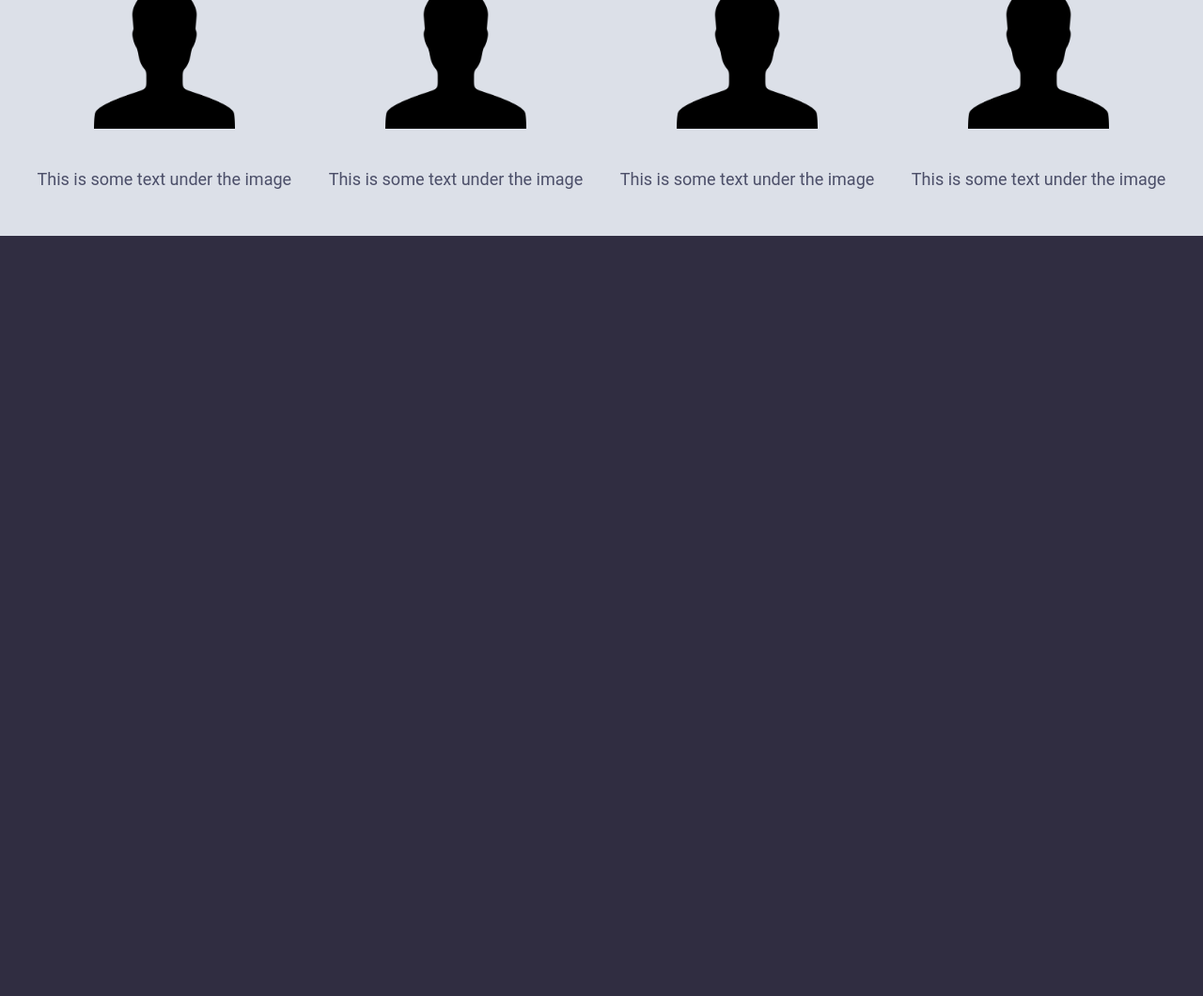
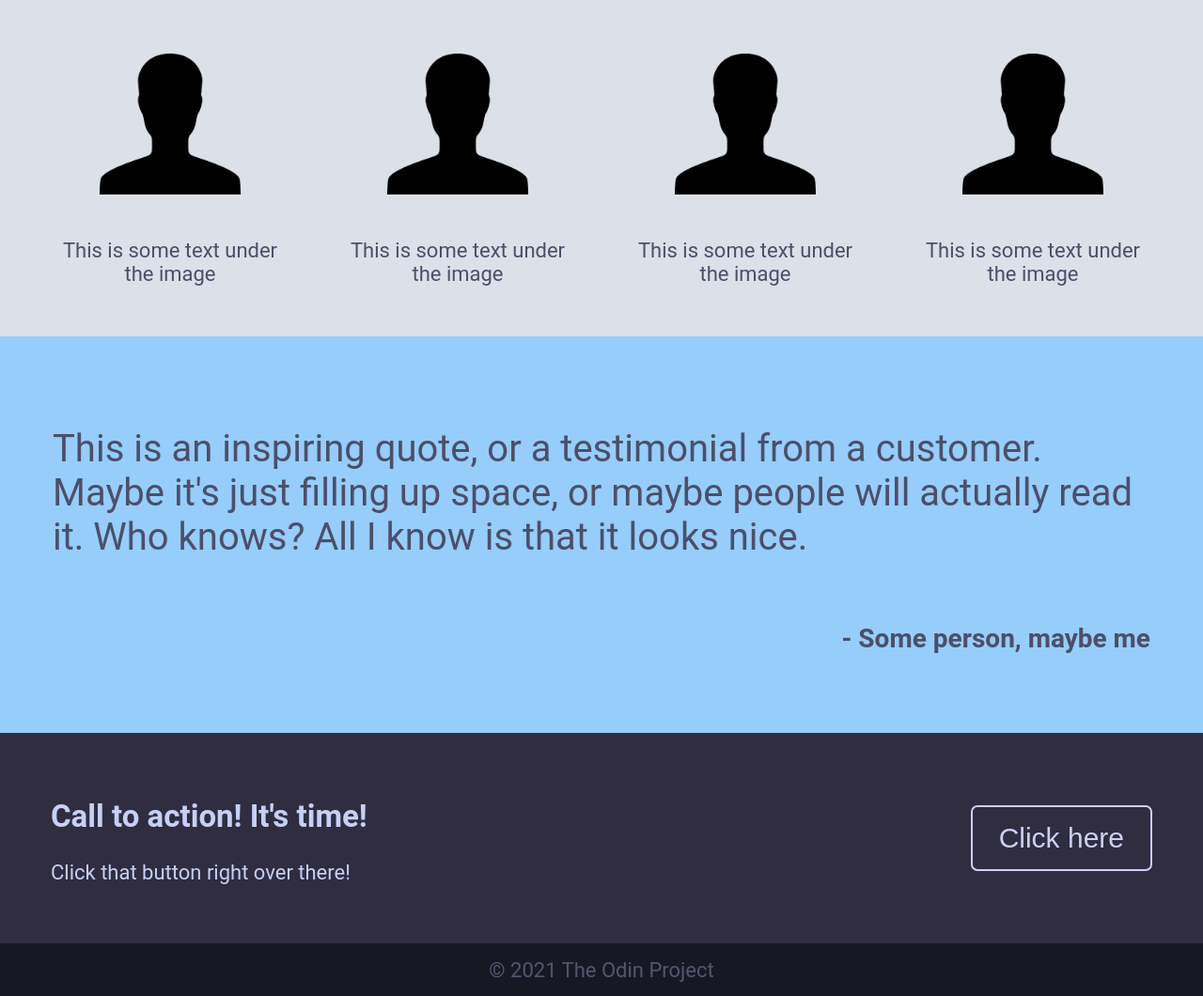
Before and after one commit to M1ke-Gru/landing-page, a plain HTML site: page index.html in a window 1280 px wide. Shown: the part 542-1602 px from the top of the page at 94% size. Before the commit the page ends 800 px from the top, so only its background shows below. Drawn offline with Linux system fonts and the light colour scheme.

Commit message:
Finished creating the website

```diff
--- a/index.html
+++ b/index.html
@@ -22,7 +22,9 @@
           This website has some subtext that goes under the main title. It's
           smaller font and the color is lower contrast.
         </p>
-        <button type="button" class="button1">Sign up</button>
+        <a href="./index.html"
+          ><button type="button" class="button1">Sign up</button></a
+        >
       </div>
       <img src="./fire.png" alt="This webpage is fire" class="fire" />
     </div>
@@ -47,5 +49,23 @@
         </div>
       </div>
     </div>
+    <div class="third">
+      <p class="quote">
+        This is an inspiring quote, or a testimonial from a customer. Maybe it's
+        just filling up space, or maybe people will actually read it. Who knows?
+        All I know is that it looks nice.
+      </p>
+      <p class="author">- Some person, maybe me</p>
+    </div>
+    <div class="fourth">
+      <div class="calltoaction">
+        <h2>Call to action! It's time!</h2>
+        <p>Click that button right over there!</p>
+      </div>
+      <a href="./index.html"
+        ><button type="button" class="clickme">Click here</button></a
+      >
+    </div>
+    <div class="footer">© 2021 The Odin Project</div>
   </body>
 </html>
--- a/styles.css
+++ b/styles.css
@@ -4,7 +4,7 @@ body {
   color: #c6d0f5;
   background-color: #302d41;
   font-family: "roboto";
-  font-size: 18px;
+  font-size: 22px;
 }
 
 a {
@@ -14,6 +14,10 @@ a {
 
 ul {
   list-style: none;
+}
+
+h1 {
+  font-size: 48px;
 }
 
 .header {
@@ -49,6 +53,7 @@ ul {
   padding: 20px;
   align-items: center;
   justify-content: space-between;
+  height: 35vh;
 }
 
 .text-and-button {
@@ -101,9 +106,68 @@ ul {
   flex-direction: column;
   margin: 16px;
   align-items: center;
+  width: 250px;
+  text-align: center;
 }
 
 .person {
   width: 200px;
   filter: invert (50%);
 }
+
+.third {
+  display: flex;
+  flex-direction: column;
+  padding: 56px;
+  color: #4c4f69;
+  background-color: #96cdfb;
+}
+
+.quote {
+  font-size: 40px;
+}
+
+.author {
+  font-weight: bold;
+  text-align: right;
+  font-size: 28px;
+}
+
+.fourth {
+  display: flex;
+  padding: 32px;
+  padding-right: 54px;
+  padding-left: 54px;
+  justify-content: space-between;
+  align-items: center;
+  height: 20vh;
+}
+
+.clickme {
+  border-radius: 7px;
+  padding: 16px;
+  padding-left: 28px;
+  padding-right: 28px;
+  font-size: 30px;
+  border-color: white;
+  background: none;
+  border: 2px solid #cdd0f5;
+  color: #cdd0f5;
+}
+
+.clickme:hover {
+  background-color: #313244;
+}
+
+.clickme:active {
+  border-color: #51576d;
+}
+
+.footer {
+  display: flex;
+  justify-content: center;
+  align-items: center;
+  color: #51576d;
+  background-color: #181825;
+  height: 7vh;
+}
```
